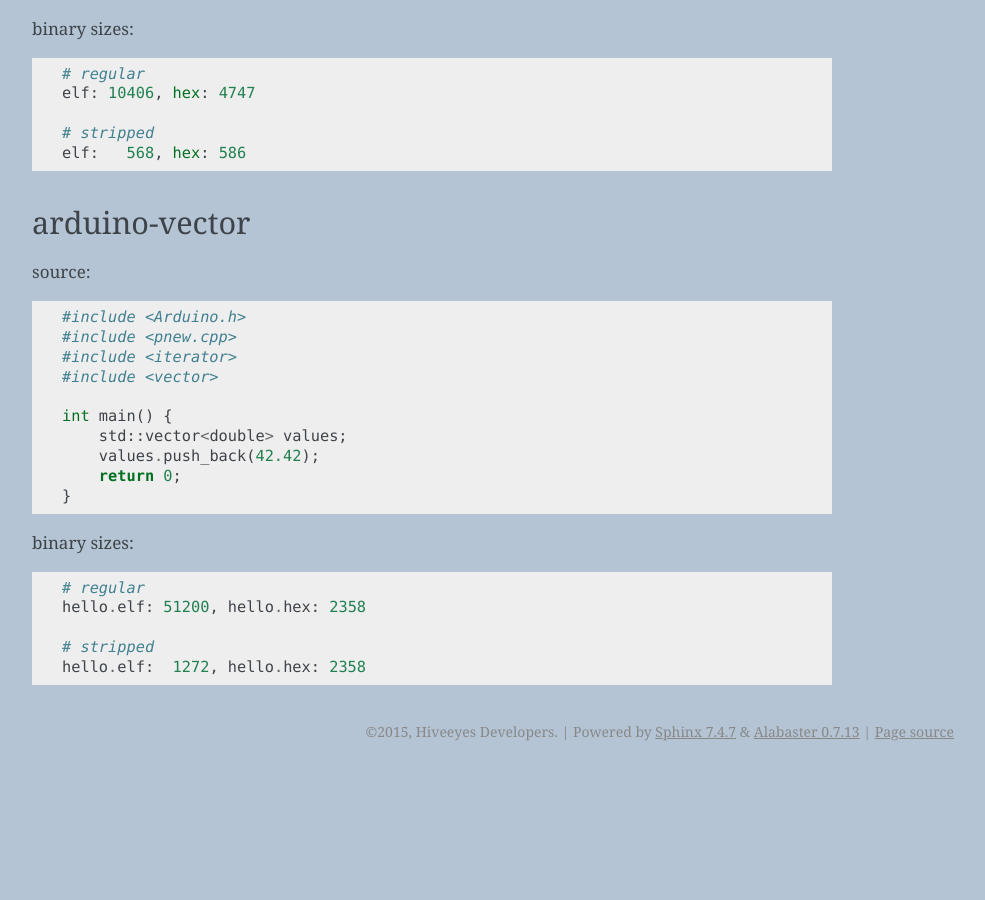
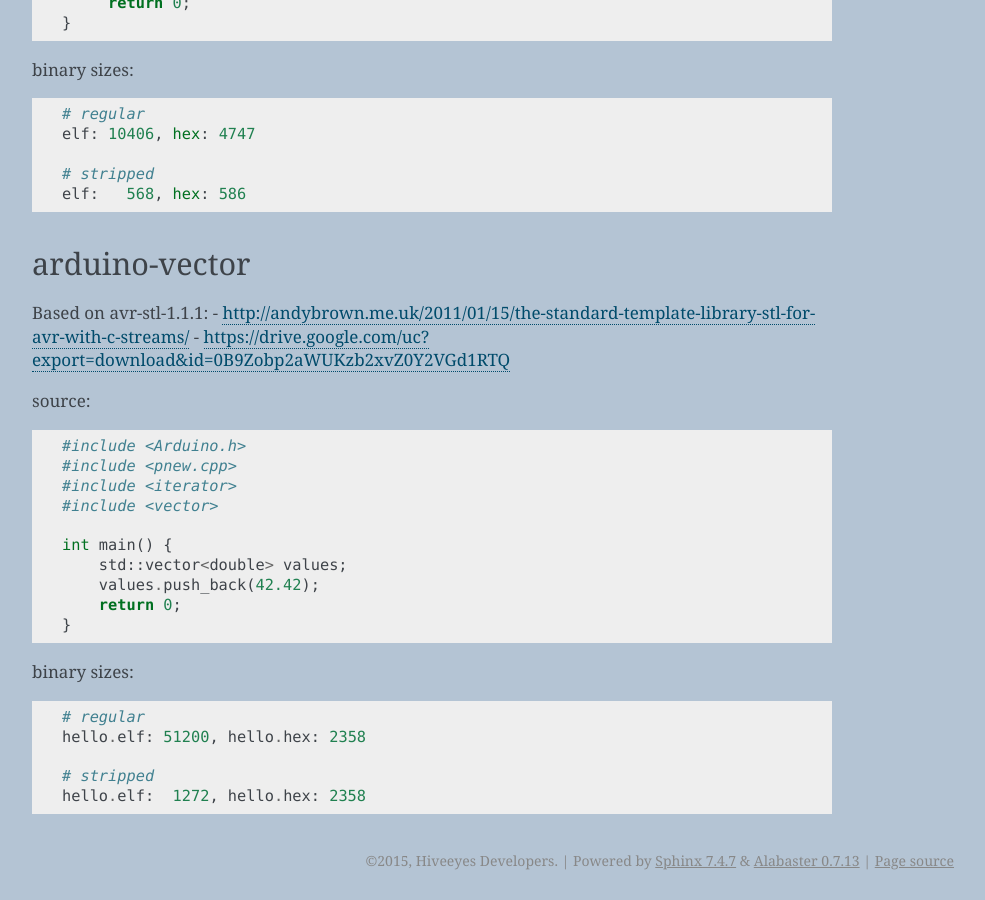
Before and after one commit to hiveeyes/beradio, a Sphinx documentation site: the page built from doc/source/research/binary-sizes.rst, in a window 1280 px wide and 900 px high, scrolled down 994 px. Shown: the whole window, without its empty margins (262-1247 px from the left). Built offline with Sphinx 7.4.7, drawn with Linux system fonts in a browser that asks for light colours; before the commit the page ends 1765 px from its top, so only the background shows below that.

Commit message:
update docs

```diff
--- a/doc/source/research/binary-sizes.rst
+++ b/doc/source/research/binary-sizes.rst
@@ -54,6 +54,11 @@ binary sizes::
 
 arduino-vector
 --------------
+
+Based on avr-stl-1.1.1:
+- http://andybrown.me.uk/2011/01/15/the-standard-template-library-stl-for-avr-with-c-streams/
+- https://drive.google.com/uc?export=download&id=0B9Zobp2aWUKzb2xvZ0Y2VGd1RTQ
+
 source::
 
     #include <Arduino.h>
```
Also changed, not shown: other parts of doc/source/research/binary-sizes.rst (+1 -1 lines), src/cpp/hello/README.rst, 1 other file.
